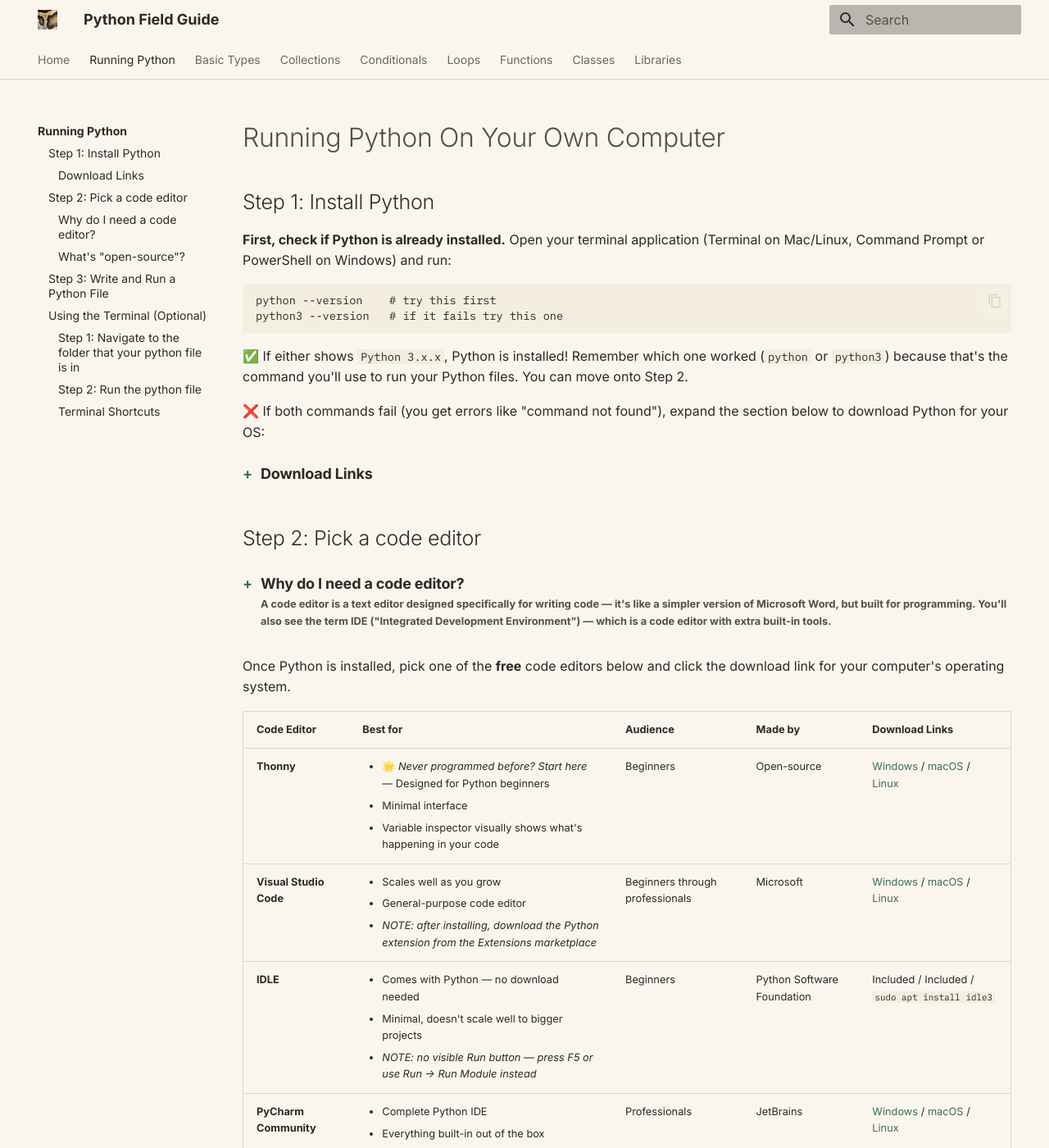
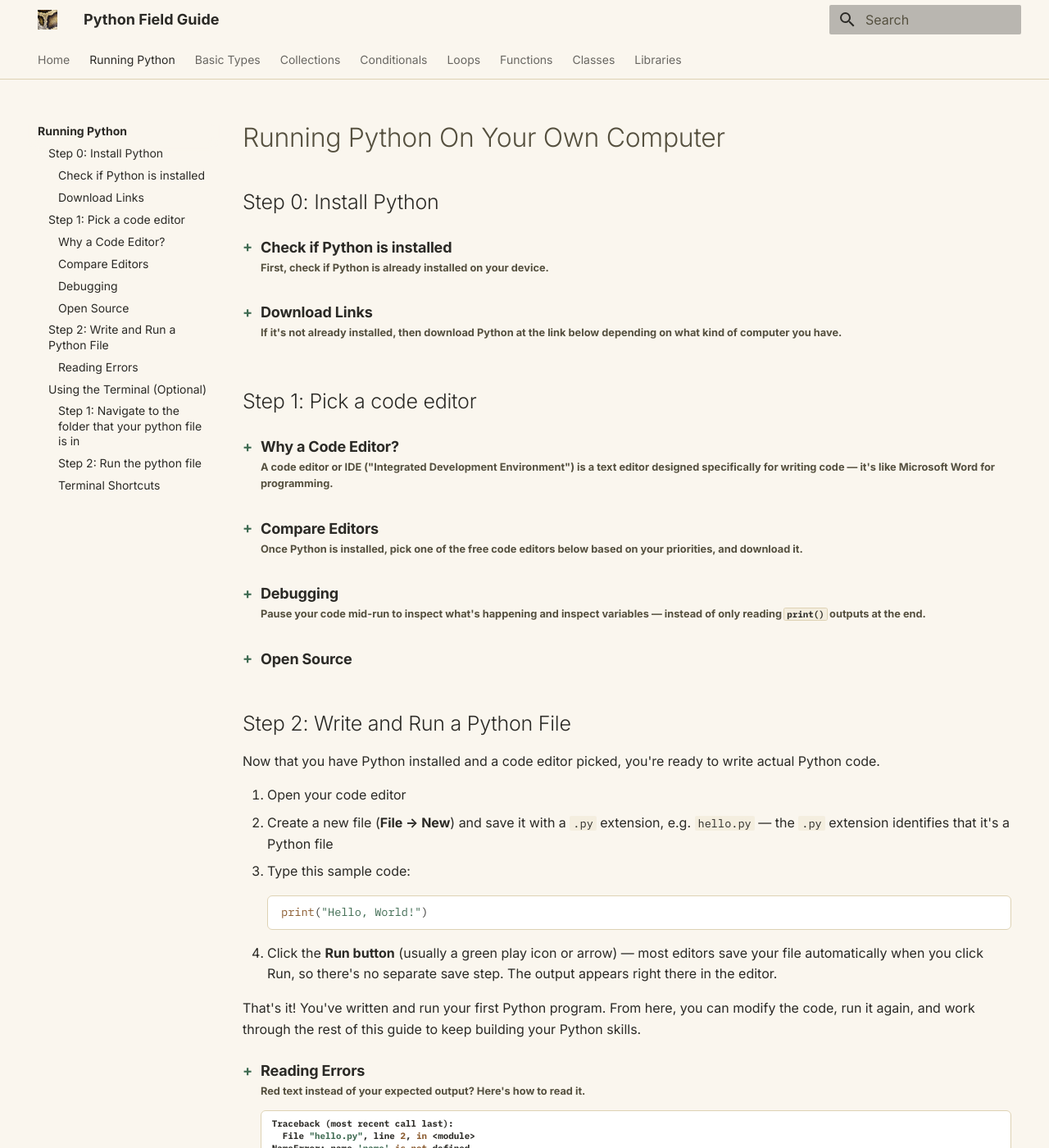
Before and after one commit to luka-sherman/python-field-guide, an MkDocs documentation site: the page built from docs/running_python.md, in a window 1280 px wide and 1400 px high. Shown: the whole window at 82% size. Built offline with MkDocs 1.6.1 and Material for MkDocs 9.7.7, drawn with Linux system fonts in a browser that asks for light colours; nearby versions of some CDN libraries; some of the changed text lies outside the part shown.

Commit message:
rewrite running_python page

````diff
--- a/docs/running_python.md
+++ b/docs/running_python.md
@@ -1,22 +1,37 @@
 # Running Python On Your Own Computer
 
-## Step 1: Install Python
+## Step 0: Install Python
 
-**First, check if Python is already installed.** Open your terminal application (Terminal on Mac/Linux, Command Prompt or PowerShell on Windows) and run:
+<details markdown="block" class="pt-collapsible">
+<summary markdown="block">
+
+### Check if Python is installed
+
+First, check if Python is already installed on your device.
+{: .pt-subheading }
+
+</summary>
+
+Open your terminal application (Terminal on Mac/Linux, Command Prompt or PowerShell on Windows) and run:
 
 ```bash
 python --version    # try this first
 python3 --version   # if it fails try this one
 ```
 
-✅ If either shows `Python 3.x.x`, Python is installed! Remember which one worked (`python` or `python3`) because that's the command you'll use to run your Python files. You can move onto Step 2.
+✅ If either shows `Python 3.x.x`, Python is installed! Remember which one worked (`python` or `python3`) because that's the command you'll use to run your Python files. You can move onto Step 1.
 
 ❌ If both commands fail (you get errors like "command not found"), expand the section below to download Python for your OS:
+
+</details>
 
 <details markdown="block" class="pt-collapsible">
 <summary markdown="block">
 
 ### Download Links
+
+If it's not already installed, then download Python at the link below depending on what kind of computer you have.
+{: .pt-subheading }
 
 </summary>
 
@@ -29,14 +44,14 @@
 </details>
 
 
-## Step 2: Pick a code editor
+## Step 1: Pick a code editor
 
 <details markdown="block" class="pt-collapsible">
 <summary markdown="block">
 
-### Why do I need a code editor?
+### Why a Code Editor?
 
-A **code editor** is a text editor designed specifically for writing code — it's like a simpler version of Microsoft Word, but built for programming. You'll also see the term **IDE** ("Integrated Development Environment") — which is a code editor with extra built-in tools.
+A **code editor** or **IDE** ("Integrated Development Environment") is a text editor designed specifically for writing code — it's like Microsoft Word for programming.
 {: .pt-subheading }
 
 </summary>
@@ -45,24 +60,74 @@
 - **Running code is faster** — click a Run button instead of typing terminal commands every time
 - **Code completion** — the editor suggests function names and variables as you type, saving time and reducing typos
 - **Error detection** — it warns you about common mistakes before you run the code
+- **Debugging** — pause your code mid-run and inspect variables to track down bugs, instead of just reading output after the fact
 
 </details>
 
-Once Python is installed, pick one of the **free** code editors below and click the download link for your computer's operating system.
+<details markdown="block" class="pt-collapsible">
+<summary markdown="block">
+
+### Compare Editors
+
+Once Python is installed, pick one of the **free** code editors below based on your priorities, and download it.
+{: .pt-subheading }
+
+</summary>
 
 | Code Editor | Best for | Audience | Made by | Download Links |
 |--------|----------|---------|---------|---------|
-| **Thonny** | <ul><li>🌟 *Never programmed before? Start here* — Designed for Python beginners</li><li>Minimal interface</li><li>Variable inspector visually shows what's happening in your code</li></ul> | Beginners | Open-source | [Windows](https://thonny.org/) / [macOS](https://thonny.org/) / [Linux](https://thonny.org/) |
+| **Thonny** | <ul><li>🌟 *Never programmed before? Start here* — Designed for Python beginners</li><li>Minimal interface</li><li>Variable inspector visually shows what's happening in your code</li><li>Can walk through your code one line at a time automatically, great for seeing exactly how a program runs</li></ul> | Beginners | Open-source | [Windows](https://thonny.org/) / [macOS](https://thonny.org/) / [Linux](https://thonny.org/) |
 | **Visual Studio Code** | <ul><li>Scales well as you grow</li><li>General-purpose code editor</li><li>*NOTE: after installing, download the Python extension from the Extensions marketplace*</li></ul> | Beginners through professionals | Microsoft | [Windows](https://code.visualstudio.com/download) / [macOS](https://code.visualstudio.com/download) / [Linux](https://code.visualstudio.com/download) |
-| **IDLE** | <ul><li>Comes with Python — no download needed</li><li>Minimal, doesn't scale well to bigger projects</li><li>*NOTE: no visible Run button — press F5 or use Run → Run Module instead*</li></ul> | Beginners | Python Software Foundation | Included / Included / `sudo apt install idle3` |
+| **IDLE** | <ul><li>Comes with Python — no download needed</li><li>Minimal, doesn't scale well to bigger projects</li><li>*NOTE: no visible Run button — press F5 or use Run → Run Module instead*</li><li>*NOTE: has a debugger, but it's basic — accessed via the Debug menu in the shell window, not built into the editor like the others*</li></ul> | Beginners | Python Software Foundation | Included / Included / `sudo apt install idle3` |
 | **PyCharm Community** | <ul><li>Complete Python IDE</li><li>Everything built-in out of the box</li><li>Many panels/menus can feel overwhelming at first</li></ul> | Professionals | JetBrains | [Windows](https://www.jetbrains.com/pycharm/download/) / [macOS](https://www.jetbrains.com/pycharm/download/) / [Linux](https://www.jetbrains.com/pycharm/download/) |
 
 **Note:** Any editor works with any Python library, and your choice doesn't lock you in — you can always switch later.
 
+</details>
+
 <details markdown="block" class="pt-collapsible">
 <summary markdown="block">
 
-### What's "open-source"?
+### Debugging
+
+Pause your code mid-run to inspect what's happening and inspect variables —  instead of only reading `print()` outputs at the end.
+{: .pt-subheading }
+
+</summary>
+
+**Step 0: Before running, set "breakpoints"**
+
+A **breakpoint** marks a specific line where you want the program to pause while debugging, so you can inspect it.
+
+Click in the margin next to a line number (or press F9 in most editors) to set one. You can set as many breakpoints as you want. To remove it, click the same spot again — the red dot toggles off.
+
+*Note for Thonny users: you don't need to set any breakpoints as Thonny's debugger pauses at every step by default, which makes it great for watching exactly how a program runs for the first time.*
+
+**Step 1: Start running to the first breakpoint**
+
+Look for a "Debug" button (often next to the Run button, sometimes a bug icon) instead of the regular Run button. Your program runs normally until it hits the *first* breakpoint, then pauses there.
+
+**Step 2: When at a breakpoint, use these controls to move through your code**
+
+- **Continue/Resume** (often shown as a ▶ play icon) — runs the program until it hits the *next* breakpoint, or finishes if there are none left. This is how you move between breakpoints. Use this when you're done inspecting the current pause point and want to jump ahead to the next one.
+- **Step Over** — runs the current line and moves to the next one, without entering any [function](functions.md) it calls. Use this when you trust the function works and don't need to see inside it.
+- **Step Into** — if the current line calls a function (a named, reusable block of code — see [Functions](functions.md)), this jumps *inside* that function so you can watch it run line by line — even if there's no breakpoint inside it. Use this when you want to see exactly what a function does.
+- **Step Out** — finishes running the rest of the current function all at once, then pauses again back where that function was called from. Use this when you stepped into a function but have seen enough and want to jump back out.
+- **Inspect variables** — most editors show you the current value of every variable while paused, often the fastest way to find a bug since you can watch exactly when a variable becomes wrong instead of guessing.
+    - Thonny: shows an always-visible variable inspector panel.
+    - VS Code: shows variables in a debug panel.
+    - IDLE: shows variables in a more basic debugger window.
+    - PyCharm: shows the values of variables in a debug panel or by hovering over the variable in your code.
+- **Stop debugging** — look for a Stop button (often a red square) to end the debug session entirely, instead of stepping or continuing all the way through.
+
+**Where's my output?** Debug mode often shows `print()` output in a separate "Debug Console" or "Debug" panel, rather than the regular output panel you see with a normal run.
+
+</details>
+
+<details markdown="block" class="pt-collapsible">
+<summary markdown="block">
+
+### Open Source
 
 </summary>
 
@@ -70,7 +135,7 @@
 
 </details>
 
-## Step 3: Write and Run a Python File
+## Step 2: Write and Run a Python File
 
 Now that you have Python installed and a code editor picked, you're ready to write actual Python code.
 
@@ -80,9 +145,34 @@
 ```python-ref
 print("Hello, World!")
 ```
-4. Click the **Run button** (usually a green play icon or arrow) — the output appears right there in the editor
+4. Click the **Run button** (usually a green play icon or arrow) — most editors save your file automatically when you click Run, so there's no separate save step. The output appears right there in the editor.
 
 That's it! You've written and run your first Python program. From here, you can modify the code, run it again, and work through the rest of this guide to keep building your Python skills.
+
+<details markdown="block" class="pt-collapsible">
+<summary markdown="block">
+
+### Reading Errors
+
+Red text instead of your expected output? Here's how to read it.
+{: .pt-subheading }
+
+```python-ref
+Traceback (most recent call last):
+  File "hello.py", line 2, in <module>
+NameError: name 'name' is not defined
+```
+
+</summary>
+
+Errors in Python show up as a **traceback** — don't be intimidated by the wall of text. Read it from the **bottom up**:
+
+- The **last line** tells you the type of error and a short description (e.g. `NameError: name 'name' is not defined`) — this is usually the most useful part.
+- The line just above it tells you the **file and line number** where the error happened, so you know exactly where to look in your code.
+
+Fix the issue there, save, and run again. Errors are a normal part of writing code — even experienced programmers see them constantly.
+
+</details>
 
 ## Using the Terminal (Optional)
 
````
Also changed, not shown: other parts of docs/running_python.md (+1 -1 lines).
